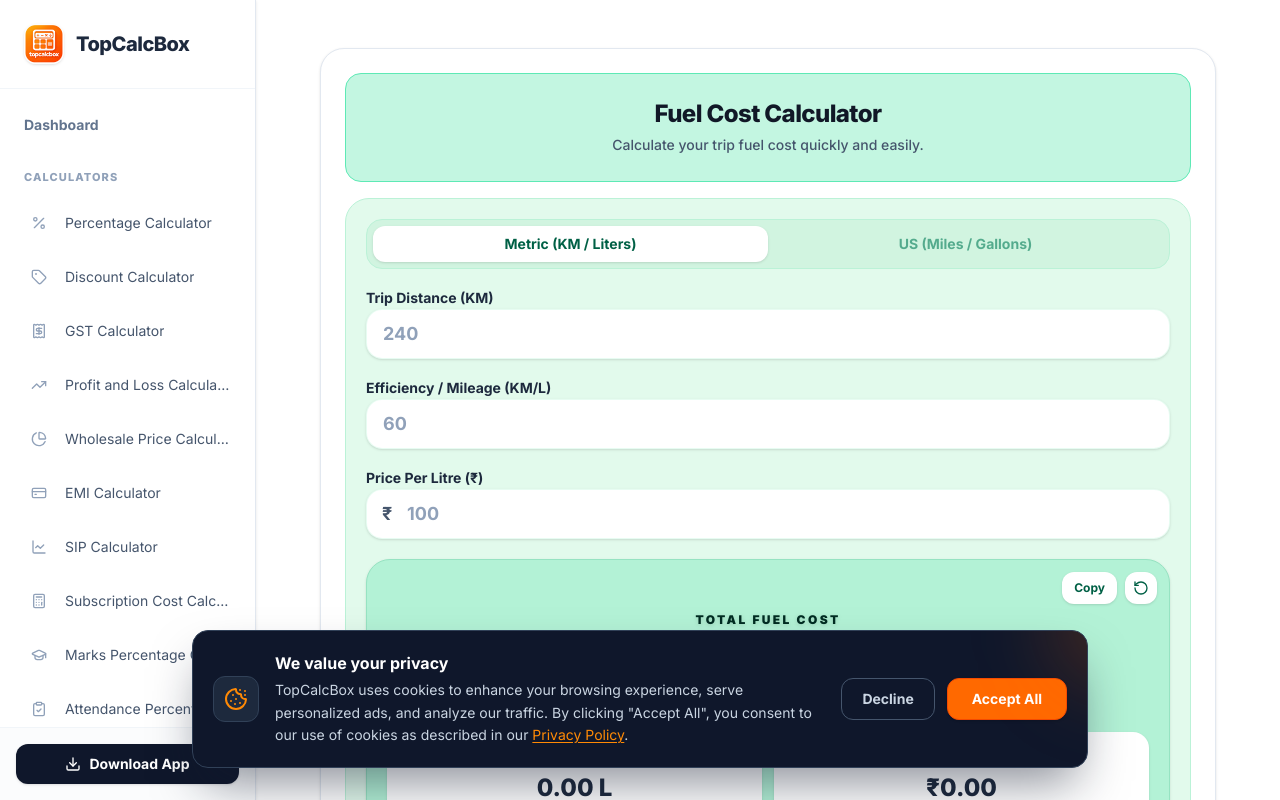
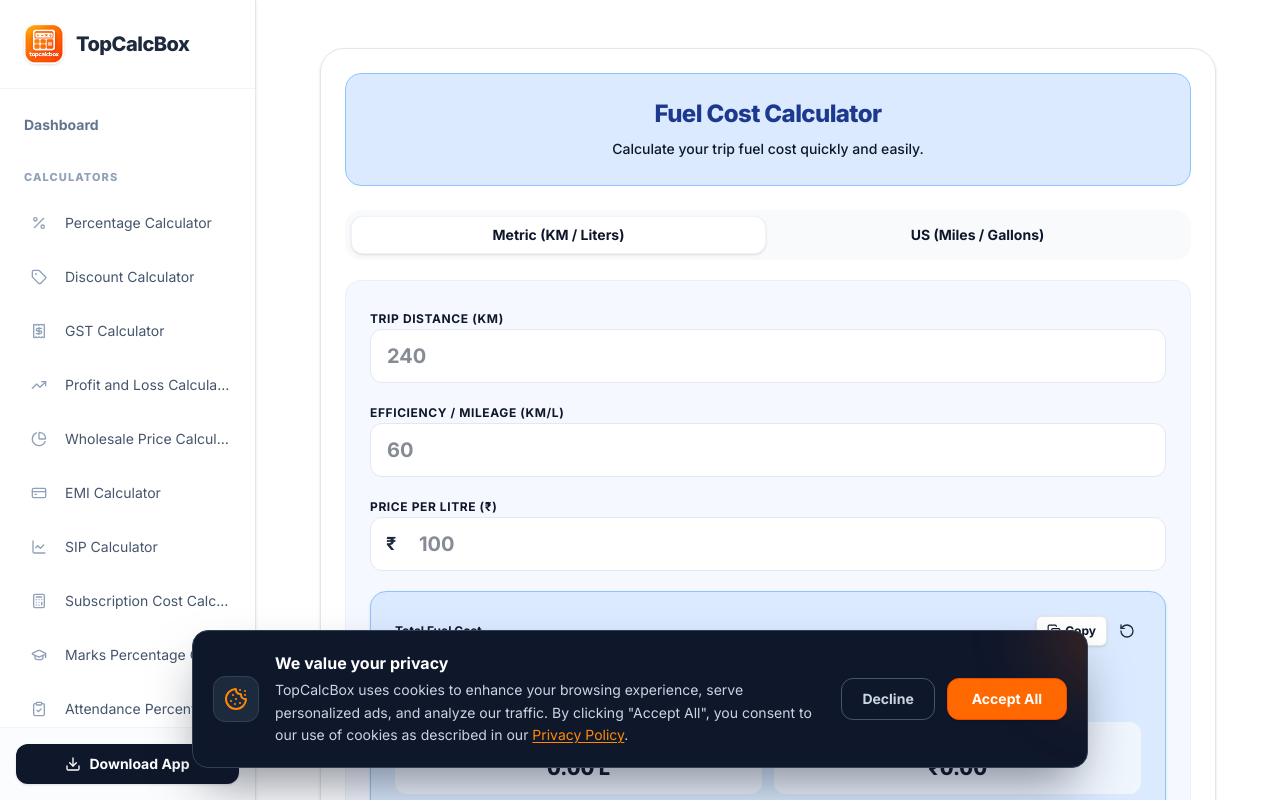
Before and after one commit to Amitrajpoot92/15tools, a Next.js app: page /fuel-cost-calculator in a window 1280 px wide. Built offline with nearby package versions, Linux system fonts and the light colour scheme.

Commit message:
Update FuelCostCalculator styling to match generic style

```diff
--- a/src/app/fuel-cost-calculator/page.tsx
+++ b/src/app/fuel-cost-calculator/page.tsx
@@ -35,11 +35,11 @@ export default function FuelCostPage() {
 
       <div className="max-w-4xl mx-auto mb-6 bg-white rounded-3xl p-3 md:p-6 shadow-sm border border-slate-200 mt-2">
         {/* Ultra Compact Header */}
-        <div className="flex flex-col items-center text-center bg-[#c3f6e1] rounded-2xl p-4 md:p-6 mb-4 border border-emerald-300">
-          <h1 className="text-xl md:text-2xl font-extrabold text-[#111827] tracking-tight mb-1">
+        <div className="flex flex-col items-center text-center bg-blue-100 rounded-2xl p-4 md:p-6 mb-6 border border-blue-300">
+          <h1 className="text-xl md:text-2xl font-extrabold text-blue-900 tracking-tight mb-2">
             Fuel Cost Calculator
           </h1>
-          <p className="text-slate-600 text-xs md:text-sm max-w-2xl font-medium leading-relaxed">
+          <p className="text-slate-900 text-xs md:text-sm max-w-2xl font-medium leading-relaxed">
             Calculate your trip fuel cost quickly and easily.
           </p>
         </div>
--- a/src/components/calculators/FuelCostCalculator.tsx
+++ b/src/components/calculators/FuelCostCalculator.tsx
@@ -2,7 +2,7 @@
 
 import { useState } from "react";
 import { motion } from "framer-motion";
-import { Copy, RotateCcw } from "lucide-react";
+import { Copy, RotateCcw, Check } from "lucide-react";
 
 export function FuelCostCalculator() {
   const [unitSystem, setUnitSystem] = useState<"metric" | "us">("metric");
@@ -58,83 +58,78 @@ export function FuelCostCalculator() {
   const effLabel = unitSystem === 'metric' ? 'KM/L' : 'MPG';
   const priceLabel = unitSystem === 'metric' ? 'Litre' : 'Gallon';
   const volUnit = unitSystem === 'metric' ? 'L' : 'gal';
-  const effHelper = unitSystem === 'metric' ? 'mileage' : 'MPG';
   const distLabelSingle = unitSystem === 'metric' ? 'KM' : 'Mile';
 
   return (
-    <div className="w-full space-y-3">
-      {/* Input Section */}
-      <div className="bg-[#e2faec] border border-[#bbf2d7] rounded-3xl p-4 md:p-5 relative">
-
-        {/* Unit System Toggle */}
-        <div className="mb-4">
-          <div className="flex bg-[#d1f4e0] p-1.5 rounded-2xl border border-[#bbf2d7]">
+    <div className="w-full">
+      {/* Tabs */}
+      <div className="bg-slate-50 p-1.5 rounded-2xl grid grid-cols-1 sm:grid-cols-2 gap-1 mb-5">
         <button
           onClick={() => setUnitSystem("metric")}
-              className={`flex-1 py-2 px-2 rounded-xl text-xs sm:text-sm font-bold transition-all ${
-                unitSystem === "metric" ? "bg-white text-emerald-800 shadow-sm" : "text-emerald-700/60 hover:text-emerald-800"
+          className={`py-2 px-2 rounded-xl text-xs sm:text-sm font-bold transition-all ${
+            unitSystem === "metric" ? "bg-white text-slate-900 shadow-sm border border-slate-200/50" : "text-slate-900 hover:text-slate-700"
           }`}
         >
           Metric (KM / Liters)
         </button>
         <button
           onClick={() => setUnitSystem("us")}
-              className={`flex-1 py-2 px-2 rounded-xl text-xs sm:text-sm font-bold transition-all ${
-                unitSystem === "us" ? "bg-white text-emerald-800 shadow-sm" : "text-emerald-700/60 hover:text-emerald-800"
+          className={`py-2 px-2 rounded-xl text-xs sm:text-sm font-bold transition-all ${
+            unitSystem === "us" ? "bg-white text-slate-900 shadow-sm border border-slate-200/50" : "text-slate-900 hover:text-slate-700"
           }`}
         >
           US (Miles / Gallons)
         </button>
       </div>
-        </div>
 
+      <div className="space-y-5 bg-indigo-50/50 border border-indigo-100/50 p-5 md:p-6 rounded-2xl">
         <div className="space-y-4">
           {/* Trip Distance */}
-          <div className="space-y-1.5">
-            <label className="text-sm font-bold text-slate-800">Trip Distance ({distanceLabel})</label>
+          <div className="space-y-2">
+            <label className="text-xs font-bold text-slate-900 uppercase tracking-wider">Trip Distance ({distanceLabel})</label>
             <input
               type="number"
               value={distance}
               onChange={(e) => setDistance(e.target.value)}
               placeholder="240"
-              className="w-full bg-white border border-emerald-100/50 rounded-2xl px-4 py-2.5 text-lg text-slate-900 font-bold placeholder:text-slate-400 focus:outline-none focus:ring-2 focus:ring-emerald-400 transition-all shadow-sm"
+              className="w-full text-xl font-bold bg-white border border-slate-200 rounded-xl px-4 py-3 focus:outline-none focus:border-indigo-500 focus:ring-2 focus:ring-indigo-500/10 transition-all"
             />
           </div>
 
           {/* Fuel Efficiency */}
-          <div className="space-y-1.5">
-            <label className="text-sm font-bold text-slate-800">Efficiency / Mileage ({effLabel})</label>
+          <div className="space-y-2">
+            <label className="text-xs font-bold text-slate-900 uppercase tracking-wider">Efficiency / Mileage ({effLabel})</label>
             <input
               type="number"
               value={efficiency}
               onChange={(e) => setEfficiency(e.target.value)}
               placeholder="60"
-              className="w-full bg-white border border-emerald-100/50 rounded-2xl px-4 py-2.5 text-lg text-slate-900 font-bold placeholder:text-slate-400 focus:outline-none focus:ring-2 focus:ring-emerald-400 transition-all shadow-sm"
+              className="w-full text-xl font-bold bg-white border border-slate-200 rounded-xl px-4 py-3 focus:outline-none focus:border-indigo-500 focus:ring-2 focus:ring-indigo-500/10 transition-all"
             />
           </div>
 
           {/* Fuel Price */}
-          <div className="space-y-1.5">
-            <label className="text-sm font-bold text-slate-800">Price Per {priceLabel} ({currencySymbol})</label>
+          <div className="space-y-2">
+            <label className="text-xs font-bold text-slate-900 uppercase tracking-wider">Price Per {priceLabel} ({currencySymbol})</label>
             <div className="relative">
-              <div className="absolute inset-y-0 left-0 pl-4 flex items-center pointer-events-none">
-                <span className="text-slate-600 font-bold text-lg">{currencySymbol}</span>
-              </div>
               <input
                 type="number"
                 value={price}
                 onChange={(e) => setPrice(e.target.value)}
                 placeholder="100"
-                className="w-full bg-white border border-emerald-100/50 rounded-2xl pl-10 pr-4 py-2.5 text-lg text-slate-900 font-bold placeholder:text-slate-400 focus:outline-none focus:ring-2 focus:ring-emerald-400 transition-all shadow-sm"
+                className="w-full text-xl font-bold bg-white border border-slate-200 rounded-xl px-4 py-3 pl-12 focus:outline-none focus:border-indigo-500 focus:ring-2 focus:ring-indigo-500/10 transition-all"
               />
+              <span className="absolute left-4 top-1/2 -translate-y-1/2 text-lg text-slate-800 font-bold">{currencySymbol}</span>
+            </div>
           </div>
         </div>
 
         {/* Result Box */}
-          <div className="bg-[#b3f2d6] rounded-3xl p-5 relative shadow-sm border border-[#96e3c2] mt-5">
-            <div className="absolute top-3 right-3 flex gap-2">
-              <button
-                onClick={() => {
+        <div className="bg-blue-100 border border-blue-300 rounded-2xl p-5 md:p-6 mt-4 relative overflow-hidden shadow-sm">
+          <div className="flex items-center justify-between mb-3">
+            <span className="text-xs font-bold text-slate-900">Total Fuel Cost</span>
+            <div className="flex items-center gap-1.5">
+              <button onClick={() => {
                 const text = `Fuel Cost Calculator
 Trip Distance: ${distance || 0} ${distanceLabel}
 Fuel Efficiency: ${efficiency || 0} ${effLabel}
@@ -145,45 +140,30 @@ Cost Per ${distLabelSingle}: ${formatCurrency(costPerUnit)}
 
 Calculate Online: https://topcalcbox.com/fuel-cost-calculator`;
                 copyToClipboard(text);
-                }}
-                className="flex items-center justify-center px-3 py-1.5 bg-white rounded-xl text-xs font-bold text-emerald-800 hover:bg-emerald-50 transition-colors shadow-sm"
-              >
+              }} className="flex items-center gap-1 px-2.5 py-1.5 bg-white border border-slate-200 rounded-md text-xs font-bold text-slate-900 hover:bg-indigo-50 transition-colors shadow-sm">
+                {copied ? <Check className="w-3.5 h-3.5 text-emerald-500" /> : <Copy className="w-3.5 h-3.5" />}
                 {copied ? "Copied" : "Copy"}
               </button>
-              <button
-                onClick={reset}
-                className="flex items-center justify-center w-8 h-8 bg-white rounded-xl text-emerald-800 hover:bg-emerald-50 transition-colors shadow-sm"
-              >
+              <button onClick={reset} className="p-1.5 text-slate-800 hover:text-slate-900 transition-colors">
                 <RotateCcw className="w-4 h-4" />
               </button>
             </div>
+          </div>
 
-            <div className="flex flex-col items-center mt-8 mb-2 text-center">
-              <p className="text-emerald-950 text-xs font-black uppercase tracking-[0.2em] mb-1 drop-shadow-sm">
-                Total Fuel Cost
-              </p>
-              <motion.div
-                key={cost}
-                initial={{ scale: 0.9, opacity: 0 }}
-                animate={{ scale: 1, opacity: 1 }}
-                className="text-4xl md:text-5xl font-black text-emerald-950 tracking-tight mb-2 drop-shadow-sm truncate w-full px-2"
-              >
+          <div className="flex items-baseline mb-3">
+            <span className="text-4xl md:text-5xl font-extrabold tracking-tight text-[#1e1b4b]">
               {formatCurrency(cost)}
-              </motion.div>
-              <div className="bg-[#9ae4c5] text-emerald-950 px-3 py-1 rounded-full text-xs font-bold mt-1 shadow-sm">
-                {needed.toFixed(2)} {volUnit} Fuel Needed
-              </div>
+            </span>
           </div>
 
           <div className="grid grid-cols-2 gap-3 mt-4">
-              <div className="bg-white rounded-2xl p-4 text-center shadow-sm">
-                <p className="text-slate-500 font-bold text-xs sm:text-sm mb-1">Fuel Required</p>
-                <p className="text-xl sm:text-2xl font-extrabold text-slate-800">{needed.toFixed(2)} {volUnit}</p>
+            <div className="bg-white/60 rounded-xl p-3 text-center">
+              <p className="text-slate-600 font-bold text-[10px] sm:text-xs uppercase tracking-wider mb-1">Fuel Required</p>
+              <p className="text-lg sm:text-xl font-extrabold text-slate-900">{needed.toFixed(2)} {volUnit}</p>
             </div>
-              <div className="bg-white rounded-2xl p-4 text-center shadow-sm">
-                <p className="text-slate-500 font-bold text-xs sm:text-sm mb-1">Cost Per {distLabelSingle}</p>
-                <p className="text-xl sm:text-2xl font-extrabold text-slate-800">{formatCurrency(costPerUnit)}</p>
-              </div>
+            <div className="bg-white/60 rounded-xl p-3 text-center">
+              <p className="text-slate-600 font-bold text-[10px] sm:text-xs uppercase tracking-wider mb-1">Cost Per {distLabelSingle}</p>
+              <p className="text-lg sm:text-xl font-extrabold text-slate-900">{formatCurrency(costPerUnit)}</p>
             </div>
           </div>
         </div>
```
Lines whose indentation alone changed are shown as unchanged.
